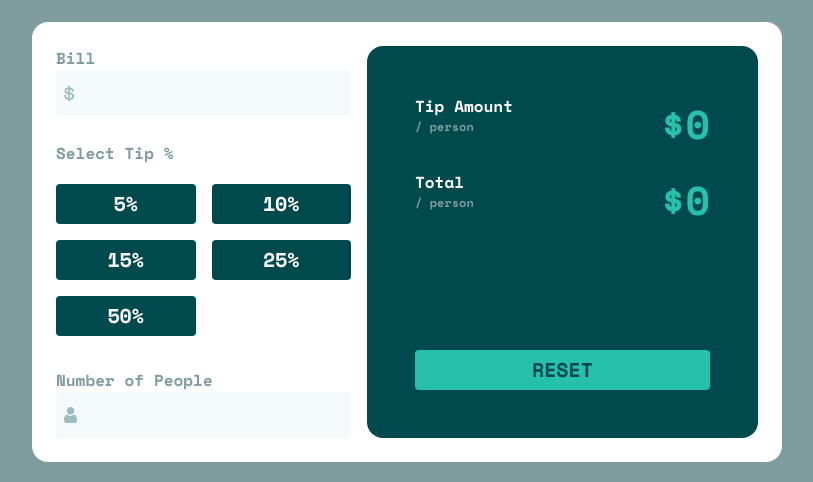
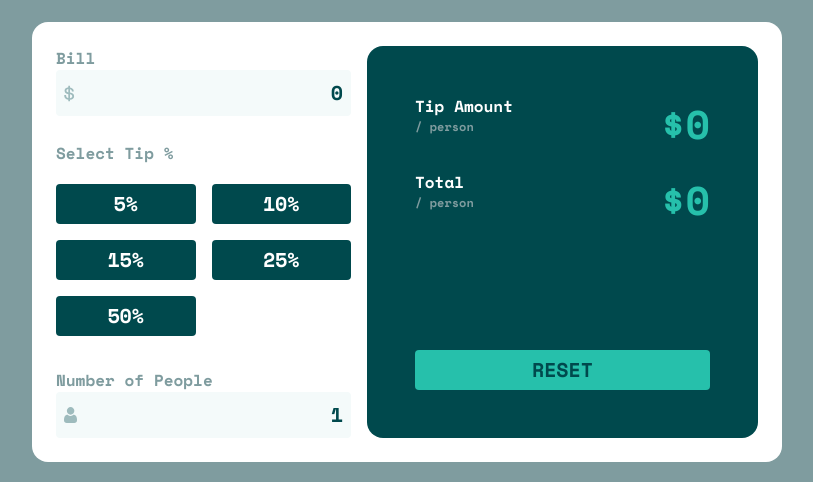
Before and after one commit to sam-hilliard/tip-calculator-app, a React (Create React App) app: page / in a window 1280 px wide. Shown: the part 136-618 px from the top of the page, without its empty margins (233-1046 px from the left). Built offline with nearby package versions, Linux system fonts and the light colour scheme.

Commit message:
inputs update context

```diff
--- a/src/components/Input/Input.js
+++ b/src/components/Input/Input.js
@@ -1,21 +1,28 @@
 import React from 'react'
-
-import { useState } from 'react';
+import { useTipParamsContext } from '../../contexts/TipParamsContext';
 
 export default function Input(props) {
 
-    const [inputVal, setInputVal] = useState('');
+    const [tipParams, setTipParams] = useTipParamsContext();
 
     const handleChange = (e) => {
-        setInputVal(e.target.value);
+        setTipParams(prevVal => {
+            return {
+                ...prevVal,
+                [e.target.name]: e.target.value
+            };
+        });
+
     };
 
     return (
         <div className="input-container">
             <label className="lbl input__lbl">{props.label}</label>
-            <input className="input"
+            <input
+                className="input"
+                name={props.name}
                 onChange={handleChange}
-                value={inputVal}
+                value={tipParams[props.name]}
             />
             <img className="input__icon" src={props.icon} alt={props.iconAlt} />
         </div>
--- a/src/components/ResultsSection/ResultsSection.js
+++ b/src/components/ResultsSection/ResultsSection.js
@@ -25,8 +25,8 @@ export default function ResultsSection() {
 
   function handleResetClick() {
     setTipParams({
-        bill: 0.00,
-        tipPercent: 0.00,
+        bill: 0,
+        tipPercent: 0,
         numPeople: 1,
     });
   }
--- a/src/components/TipForm/TipForm.js
+++ b/src/components/TipForm/TipForm.js
@@ -10,9 +10,17 @@ import personIcon from '../../assets/images/icon-person.svg';
 export default function TipForm() {
   return (
     <div class="tip-form-container">
-        <Input label="Bill" icon={dollarIcon} />
+        <Input
+          name="bill"
+          label="Bill"
+          icon={dollarIcon}
+        />
         <TipSelection />
-        <Input label="Number of People" icon={personIcon} />
+        <Input
+          name="numPeople"
+          label="Number of People"
+          icon={personIcon}
+        />
     </div>
   )
 }
--- a/src/contexts/TipParamsContext.js
+++ b/src/contexts/TipParamsContext.js
@@ -6,8 +6,8 @@ const TipParamsContext = createContext();
 export function TipParamsContextProvider(props) {
 
     const [tipParams, setTipParams] = useState({
-        bill: 0.00,
-        tipPercent: 0.00,
+        bill: 0,
+        tipPercent: 0,
         numPeople: 1,
     });
 
```
